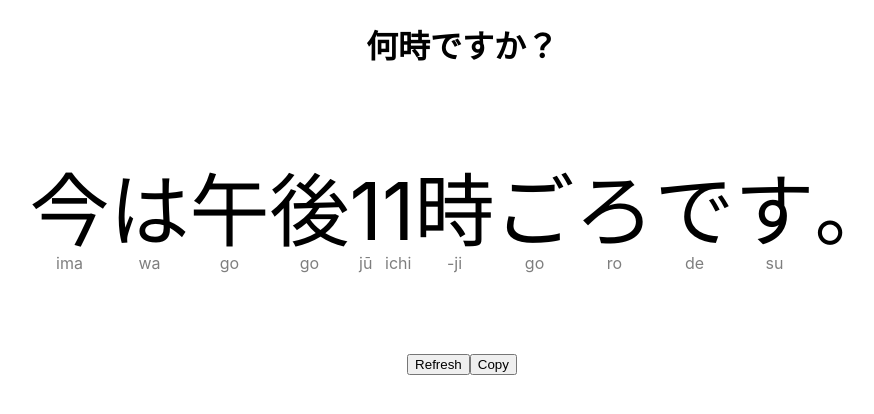
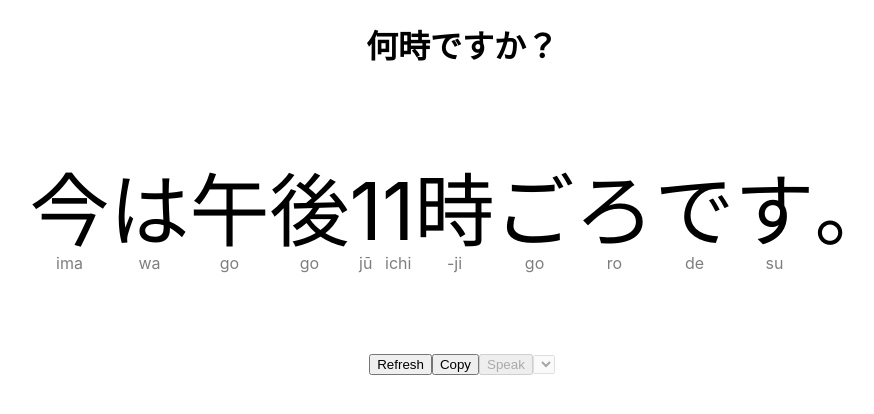
Before and after one commit to diogocampos/nanji, a React (Create React App) app: page / in a window 1280 px wide. Shown: the top 414 px of the page, without its empty margins (178-1052 px from the left). Built offline with nearby package versions, Linux system fonts and the light colour scheme.

Commit message:
Disable controls instead of omitting them

```diff
--- a/src/components/App/index.tsx
+++ b/src/components/App/index.tsx
@@ -28,7 +28,9 @@ export default function App() {
       </p>
 
       <button onClick={handleRefresh}>Refresh</button>
-      {!!navigator.clipboard && <button onClick={handleCopy}>Copy</button>}
+      <button disabled={!navigator.clipboard} onClick={handleCopy}>
+        Copy
+      </button>
 
       <Speaker lang='ja' text={text} />
     </div>
--- a/src/components/Speaker/index.tsx
+++ b/src/components/Speaker/index.tsx
@@ -31,13 +31,17 @@ export default function Speaker(props: {
     setVoice(setVoiceByURI(voiceURI, availableVoices))
   }
 
-  if (!voice) return null
-
   return (
     <span className='Speaker'>
-      <button onClick={handleSpeak}>Speak</button>
+      <button disabled={!voice} onClick={handleSpeak}>
+        Speak
+      </button>
 
-      <select value={voice.voiceURI} onChange={handleChangeVoice}>
+      <select
+        value={voice?.voiceURI}
+        disabled={!availableVoices.length}
+        onChange={handleChangeVoice}
+      >
         {availableVoices.map(({ voiceURI, name }) => (
           <option key={voiceURI} value={voiceURI}>
             {voiceURI.endsWith('.premium') ? `${name} (Enhanced)` : name}
```
